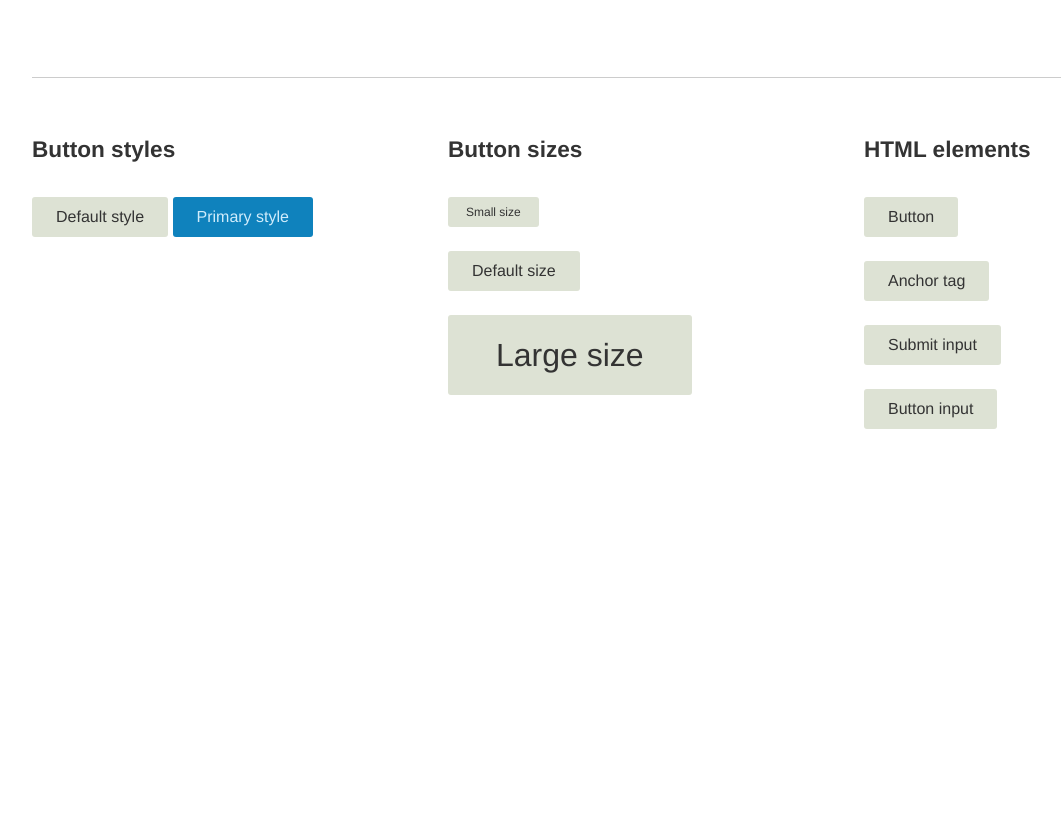
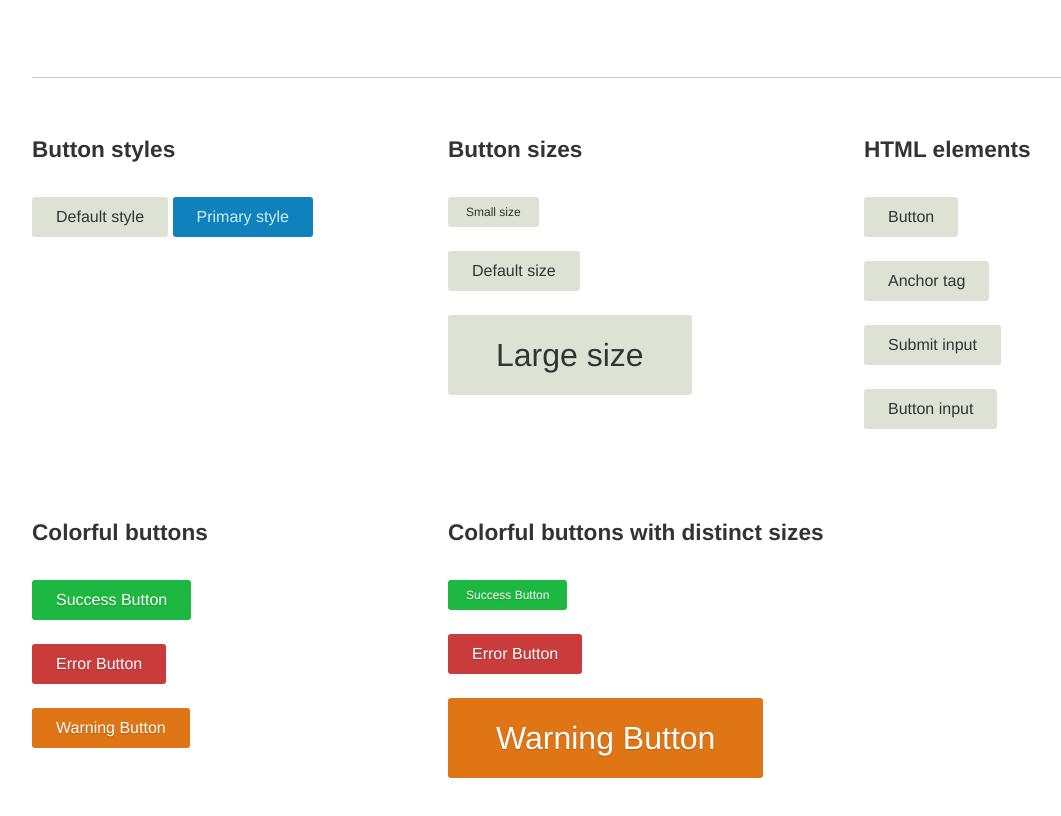
Before and after one commit to mamos98/uibox, a website: page demo/buttons.html in a window 1280 px wide. Shown: the part 192-1008 px from the top of the page, without its empty margins (0-1061 px from the left). Before the commit the page ends 800 px from the top, so only its background shows below. Drawn offline with Linux system fonts and the light colour scheme; files that its build step writes are made by us from their sources.

Commit message:
Add different colors for button

```diff
--- a/demo/buttons.html
+++ b/demo/buttons.html
@@ -9,7 +9,7 @@
 	<meta name="viewport" content="width=device-width, initial-scale=1">
 
 	<!-- Stylesheets -->
-	<link rel="stylesheet" href="src/css/uibox.min.css" />
+	<link rel="stylesheet" href="../src/css/uibox.min.css" />
 	<link rel="stylesheet" href="demo.css">
 
 </head>
@@ -48,6 +48,21 @@
 
 	    </div>
 
+	    <div class="row">
+	    	<div class="col-third">
+	    		<h4>Colorful buttons</h4>
+	    		<p><button class="btn-success">Success Button</button></p>
+	    		<p><button class="btn-error">Error Button</button></p>
+	    		<p><button class="btn-warning">Warning Button</button></p>
+	    	</div>
+	    	<div class="col-two-thirds">
+	    		<h4>Colorful buttons with distinct sizes</h4>
+	    		<p><button class="btn-success btn-small">Success Button</button></p>
+	    		<p><button class="btn-error">Error Button</button></p>
+	    		<p><button class="btn-warning btn-large">Warning Button</button></p>
+	    	</div>
+	    </div>
+
 	  </div>
 	</section>
 
--- a/src/sass/_buttons.sass
+++ b/src/sass/_buttons.sass
@@ -34,6 +34,33 @@ a.btn-primary,
   background-color: $btn-primary-bg
   color: $btn-primary-text-color
 
+.btn-success,
+.btn-error,
+.btn-warning
+  color: $btn-colorful-text-color
+  text-shadow: 0 1px 1px rgba(0, 0, 0, 0.2)
+
+.btn-success
+  @extend .btn
+  background-color: $btn-success-bg
+
+  &:hover
+    background-color: darken($btn-success-bg, 10%)
+
+.btn-error
+  @extend .btn
+  background-color: $btn-error-bg
+
+  &:hover
+    background-color: darken($btn-error-bg, 10%)
+
+.btn-warning
+  @extend .btn
+  background-color: $btn-warning-bg
+
+  &:hover
+    background-color: darken($btn-warning-bg, 10%)
+
 .btn-small
   @extend .btn
 
--- a/src/sass/_variables.sass
+++ b/src/sass/_variables.sass
@@ -31,6 +31,12 @@ $btn-default-text-color: #333
 $btn-primary-bg: #0f82bd
 $btn-primary-text-color: lighten(#0f82bd, 50%)
 
+$btn-success-bg: rgb(28, 184, 65)
+$btn-error-bg: rgb(202, 60, 60)
+$btn-warning-bg: rgb(223, 117, 20)
+
+$btn-colorful-text-color: white
+
 // Forms
 $field-border-color: #ccc
 $field-error-color: red
```
Also changed, not shown: src/css/uibox.css, src/css/uibox.min.css.
